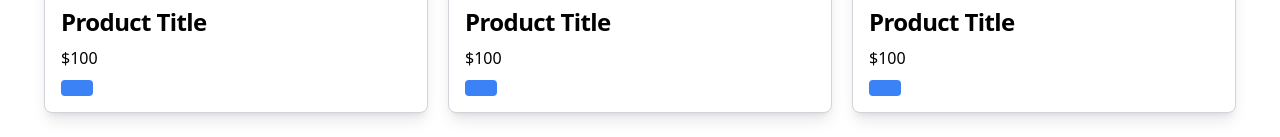
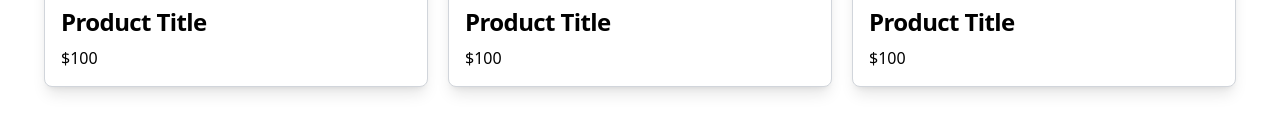
Before and after one commit to iamjuu/auction-app-using-react, a React (Vite) app: page / in a window 1280 px wide. Shown: the part 750-887 px from the top of the page. Built offline with nearby package versions, Linux system fonts and the light colour scheme.

Commit message:
otp verified login page rendered

```diff
--- a/src/components/Home/Card.jsx
+++ b/src/components/Home/Card.jsx
@@ -1,8 +1,6 @@
 import React from "react";
 import { Link } from "react-router-dom";
 import Bg1 from '../../assets/deatail/b1.jpg'
-import PriceBtn from "../Home/PriceButton"
-
 const Card = () => {
   return (
     <Link to="/details" className="block mb-8">
@@ -17,7 +15,7 @@ const Card = () => {
             Product Title
           </h5>
           <p>$100</p>
-          <PriceBtn data={10_000}  />
+
         </div>
         <div className="absolute top-4 right-4">
 
--- a/src/pages/user/Otp.jsx
+++ b/src/pages/user/Otp.jsx
@@ -19,7 +19,7 @@ const Otp = () => {
       try {
         const respones = await axiosInstance.post("/otp", datas);
         console.log(respones.data.TypeIs,'this is the type');
-        if(respones.data==true){
+        if(respones.data.TypeIs=='User'){
           navigate('/login')
         }else{
           navigate('/otp')
```
